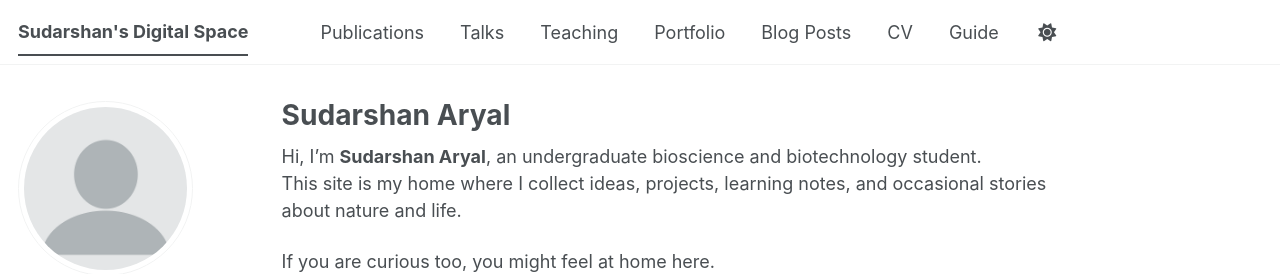
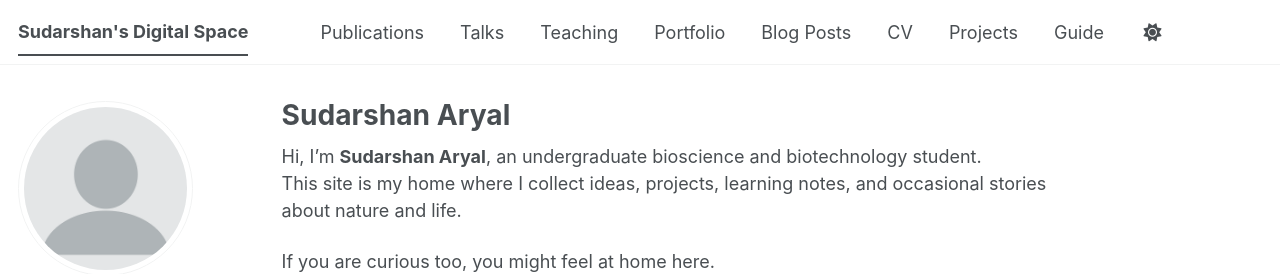
Before and after one commit to Sudu-09-Nep/sudu.github.io, a Jekyll site: the page built from _pages/about.md, in a window 1280 px wide. Shown: the top 274 px of the page. Built offline with Jekyll 4.4.1, drawn with Linux system fonts in a browser that asks for light colours; some web fonts are replaced; a script bundle is joined from its source files by our own code; library files that are not in the unit come from our copies.

Commit message:
Update navigation.yml

```diff
--- a/_data/navigation.yml
+++ b/_data/navigation.yml
@@ -26,6 +26,8 @@ main:
   - title: "CV"
     url: /cv/
 
+  - title: "Projects"
+    url: /sudu.github.io/projects/
   # - title: "CV"
   #   url: /cv-json/
 
```
